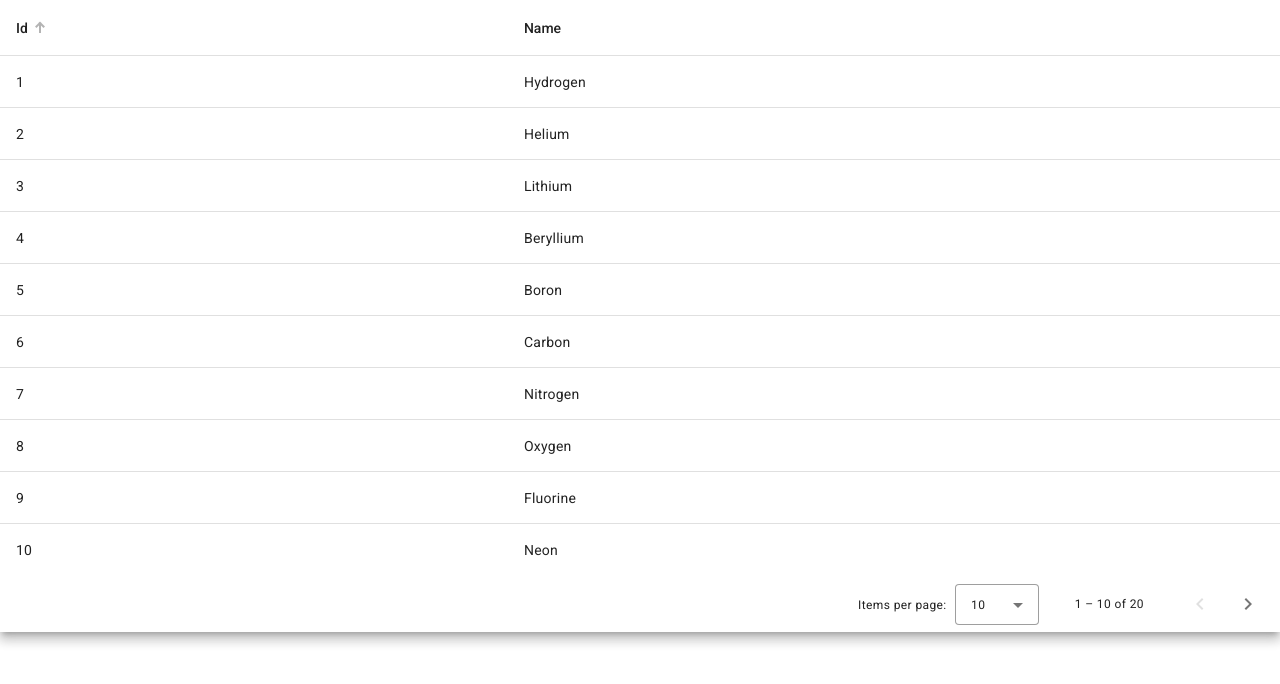
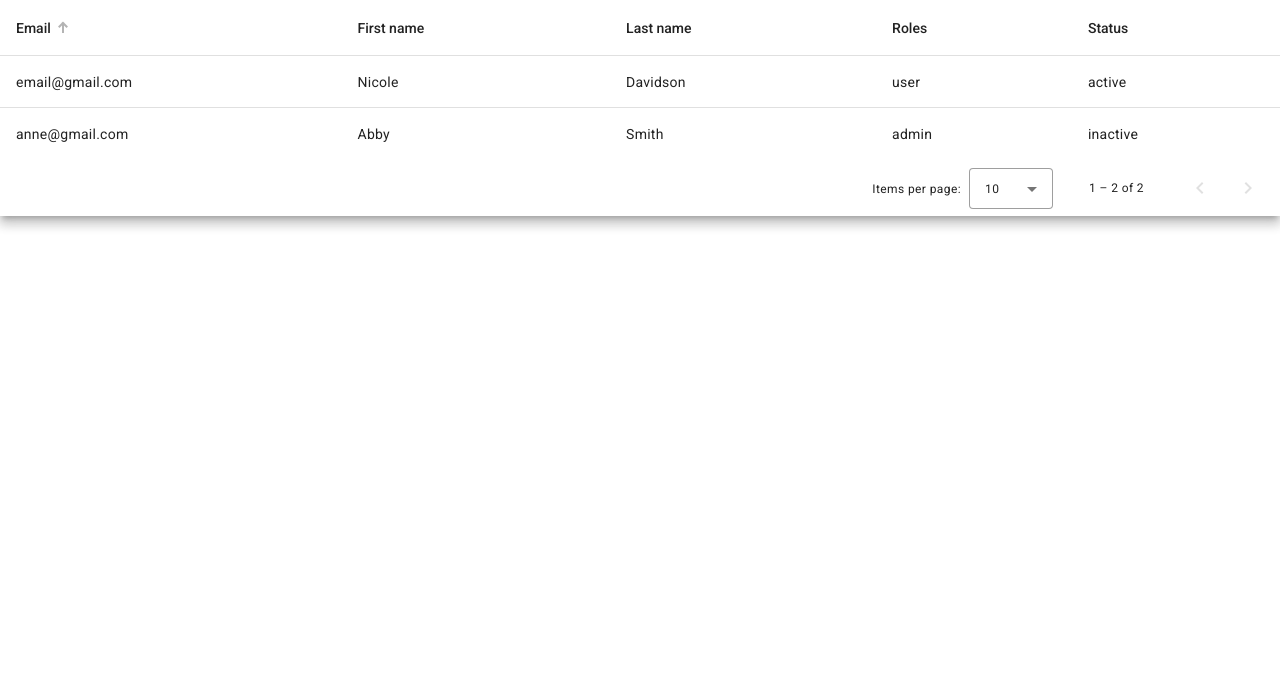
Before and after one commit to NinoPotskhoraia/users-system, an Angular app in the folder user-system/: page / in a window 1280 px wide. Shown: the top 684 px of the page. Built offline with nearby package versions, Linux system fonts and the light colour scheme.

Commit message:
populated data table with mock data

```diff
--- a/user-system/angular.json
+++ b/user-system/angular.json
@@ -102,5 +102,8 @@
         }
       }
     }
+  },
+  "cli": {
+    "analytics": false
   }
 }
--- a/user-system/src/app/features/components/data-table/data-table-datasource.ts
+++ b/user-system/src/app/features/components/data-table/data-table-datasource.ts
@@ -6,32 +6,33 @@ import { Observable, of as observableOf, merge } from 'rxjs';
 
 // TODO: Replace this with your own data model type
 export interface DataTableItem {
-  name: string;
-  id: number;
+
+   email: string,
+   firstName: string,
+   lastName: string,
+   roles: string[],
+   status: string
 }
 
 // TODO: replace this with real data from your application
 const EXAMPLE_DATA: DataTableItem[] = [
-  {id: 1, name: 'Hydrogen'},
-  {id: 2, name: 'Helium'},
-  {id: 3, name: 'Lithium'},
-  {id: 4, name: 'Beryllium'},
-  {id: 5, name: 'Boron'},
-  {id: 6, name: 'Carbon'},
-  {id: 7, name: 'Nitrogen'},
-  {id: 8, name: 'Oxygen'},
-  {id: 9, name: 'Fluorine'},
-  {id: 10, name: 'Neon'},
-  {id: 11, name: 'Sodium'},
-  {id: 12, name: 'Magnesium'},
-  {id: 13, name: 'Aluminum'},
-  {id: 14, name: 'Silicon'},
-  {id: 15, name: 'Phosphorus'},
-  {id: 16, name: 'Sulfur'},
-  {id: 17, name: 'Chlorine'},
-  {id: 18, name: 'Argon'},
-  {id: 19, name: 'Potassium'},
-  {id: 20, name: 'Calcium'},
+{
+
+  email: 'email@gmail.com',
+  firstName: 'Nicole',
+  lastName: 'Davidson',
+  roles: ['user'],
+  status: 'active'
+},
+
+{
+
+  email: 'anne@gmail.com',
+  firstName: 'Abby',
+  lastName: 'Smith',
+  roles: ['admin'],
+  status: 'inactive'
+}
 ];
 
 /**
@@ -97,8 +98,10 @@ export class DataTableDataSource extends DataSource<DataTableItem> {
     return data.sort((a, b) => {
       const isAsc = this.sort?.direction === 'asc';
       switch (this.sort?.active) {
-        case 'name': return compare(a.name, b.name, isAsc);
-        case 'id': return compare(+a.id, +b.id, isAsc);
+        case 'email': return compare(a.email, b.email, isAsc);
+        case 'firstName':return compare(a.firstName, b.firstName, isAsc);
+        case 'lastName':return compare(a.lastName, b.lastName, isAsc);
+        case 'status':return compare(a.status, b.status, isAsc);
         default: return 0;
       }
     });
--- a/user-system/src/app/features/components/data-table/data-table.component.html
+++ b/user-system/src/app/features/components/data-table/data-table.component.html
@@ -1,23 +1,40 @@
 <div class="mat-elevation-z8">
   <table mat-table class="full-width-table" matSort aria-label="Elements">
-    <!-- Id Column -->
-    <ng-container matColumnDef="id">
-      <th mat-header-cell *matHeaderCellDef mat-sort-header>Id</th>
-      <td mat-cell *matCellDef="let row">{{row.id}}</td>
+    <ng-container matColumnDef="email">
+      <th mat-header-cell *matHeaderCellDef mat-sort-header>Email</th>
+      <td mat-cell *matCellDef="let row">{{row.email}}</td>
     </ng-container>
 
-    <!-- Name Column -->
-    <ng-container matColumnDef="name">
-      <th mat-header-cell *matHeaderCellDef mat-sort-header>Name</th>
-      <td mat-cell *matCellDef="let row">{{row.name}}</td>
+
+    <ng-container matColumnDef="firstName">
+      <th mat-header-cell *matHeaderCellDef mat-sort-header>First name</th>
+      <td mat-cell *matCellDef="let row">{{row.firstName}}</td>
     </ng-container>
+
+
+    <ng-container matColumnDef="lastName">
+      <th mat-header-cell *matHeaderCellDef mat-sort-header>Last name</th>
+      <td mat-cell *matCellDef="let row">{{row.lastName}}</td>
+    </ng-container>
+
+    <ng-container matColumnDef="roles">
+      <th mat-header-cell *matHeaderCellDef mat-sort-header>Roles</th>
+      <td mat-cell *matCellDef="let row">{{row.roles}}</td>
+    </ng-container>
+
+    <ng-container matColumnDef="status">
+      <th mat-header-cell *matHeaderCellDef mat-sort-header>Status</th>
+      <td mat-cell *matCellDef="let row">{{row.status}}</td>
+    </ng-container>
+
+
 
     <tr mat-header-row *matHeaderRowDef="displayedColumns"></tr>
     <tr mat-row *matRowDef="let row; columns: displayedColumns;"></tr>
   </table>
 
   <mat-paginator #paginator
-      [length]="dataSource?.data?.length"
+      [length]="dataSource.data.length"
       [pageIndex]="0"
       [pageSize]="10"
       [pageSizeOptions]="[5, 10, 20]"
--- a/user-system/src/app/features/components/data-table/data-table.component.ts
+++ b/user-system/src/app/features/components/data-table/data-table.component.ts
@@ -17,7 +17,7 @@ export class DataTableComponent implements AfterViewInit {
   dataSource: DataTableDataSource;
 
   /** Columns displayed in the table. Columns IDs can be added, removed, or reordered. */
-  displayedColumns = ['id', 'name'];
+  displayedColumns = ['email', 'firstName', 'lastName', 'roles', 'status' ];
 
   constructor() {
     this.dataSource = new DataTableDataSource();
--- /dev/null
+++ b/user-system/src/app/features/interfaces/user.ts
@@ -0,0 +1,2 @@
+export interface User {
+}
```
Also changed, not shown: user-system/src/app/features/services/users.service.ts (added, +9 -0 lines), 1 other file (tests, documents, lock files or other folders).
